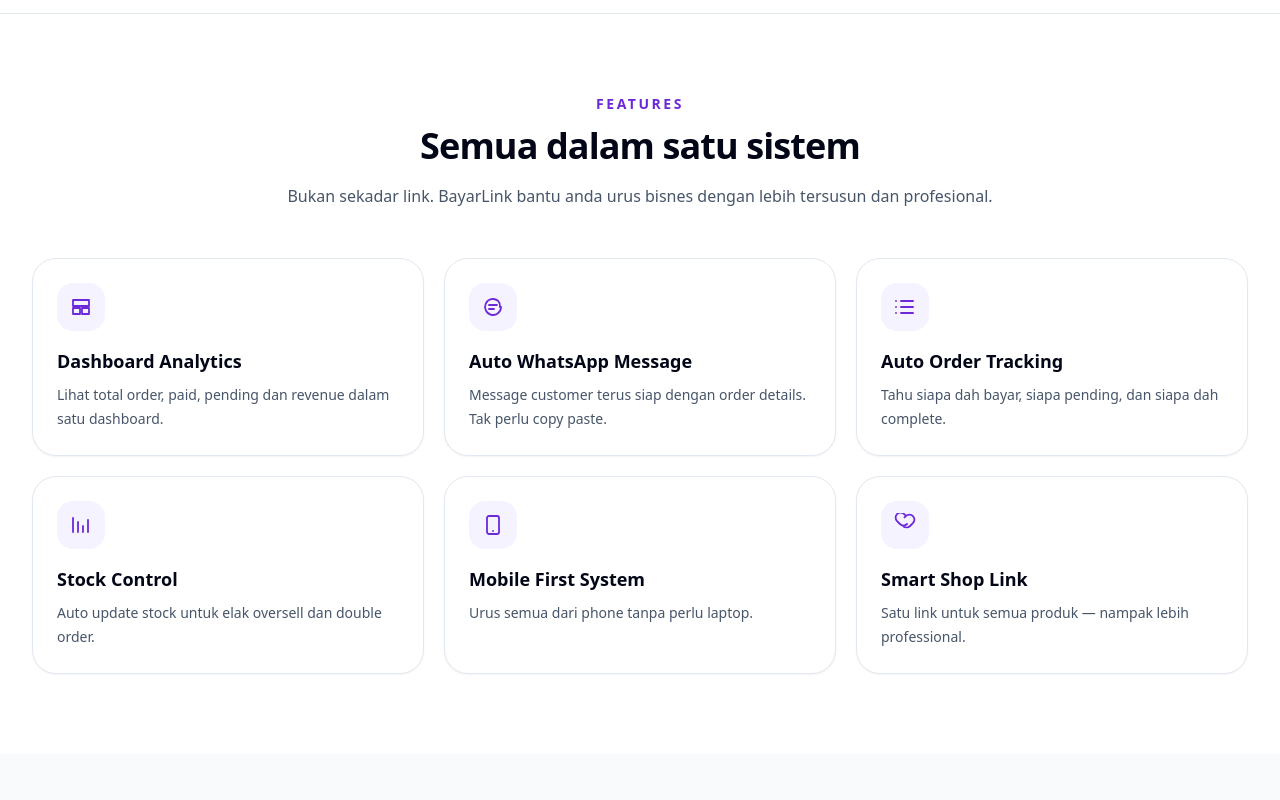
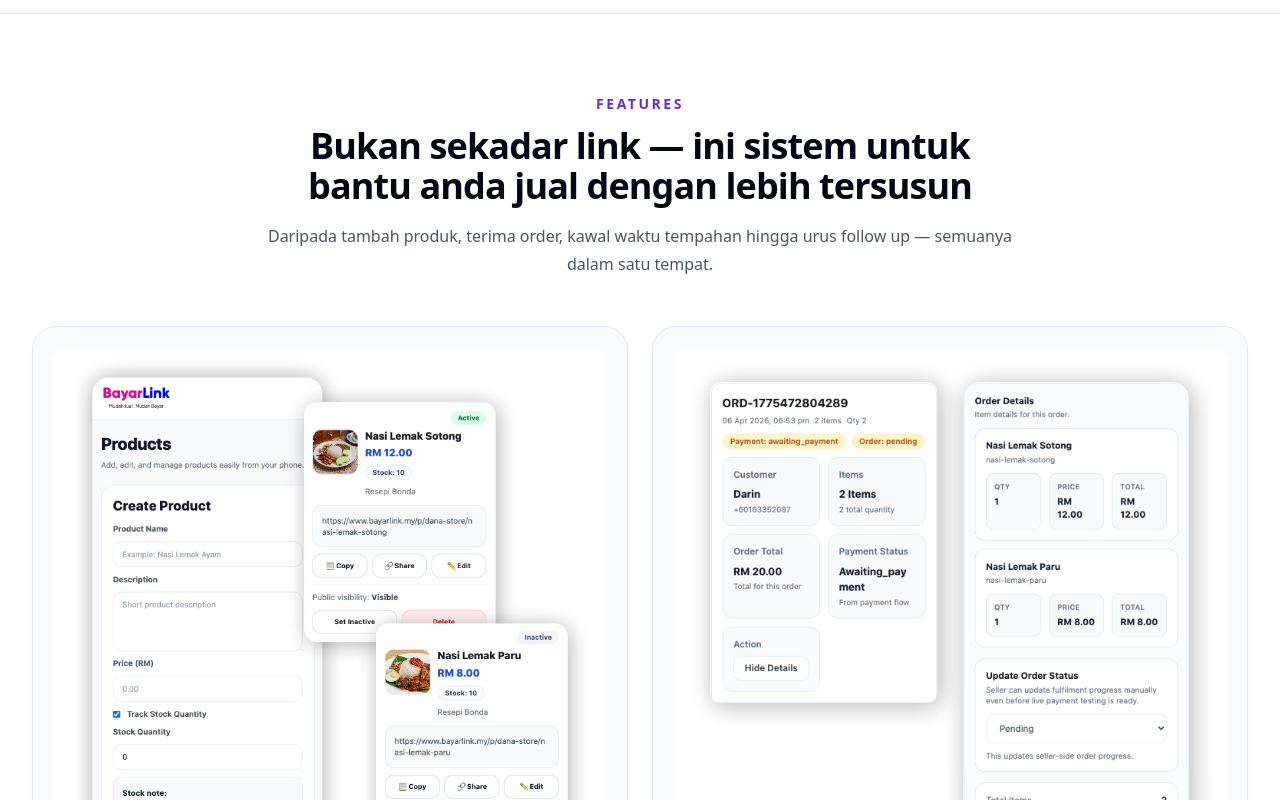
Before and after one commit to maizhakimm/pay-link, a Next.js app: page / in a window 1280 px wide. Shown: the part 2000-2800 px from the top of the page. Built offline with nearby package versions, Linux system fonts and the light colour scheme.

Commit message:
Update page.tsx

```diff
--- a/src/app/page.tsx
+++ b/src/app/page.tsx
@@ -107,7 +107,7 @@
 
             <div className="relative">
               <Image
-                src="/Hero Image 01.png"
+                src="/Hero.svg"
                 alt="BayarLink Preview"
                 width={700}
                 height={1400}
@@ -212,60 +212,50 @@
         </div>
       </section>
 
-      {/* Features */}
+{/* Features */}
 <section className="border-t border-slate-200 bg-white py-16 sm:py-20">
   <div className="mx-auto max-w-7xl px-4 sm:px-6 lg:px-8">
-
     <div className="mx-auto max-w-3xl text-center">
       <p className="text-sm font-semibold uppercase tracking-[0.18em] text-violet-700">
         Features
       </p>
       <h2 className="mt-3 text-3xl font-bold tracking-tight text-slate-950 sm:text-4xl">
-        Semua dalam satu sistem
+        Bukan sekadar link — ini sistem untuk bantu anda jual dengan lebih tersusun
       </h2>
       <p className="mt-4 text-base leading-7 text-slate-600">
-        Bukan sekadar link. BayarLink bantu anda urus bisnes dengan lebih tersusun dan profesional.
+        Daripada tambah produk, terima order, kawal waktu tempahan hingga urus
+        follow up — semuanya dalam satu tempat.
       </p>
     </div>
 
-    <div className="mt-12 grid gap-5 md:grid-cols-2 xl:grid-cols-3">
-
-      <FeatureCard
-        icon={<SystemIcon />}
-        title="Dashboard Analytics"
-        description="Lihat total order, paid, pending dan revenue dalam satu dashboard."
+    <div className="mt-12 grid gap-6 md:grid-cols-2">
+      <FeatureImageCard
+        imageSrc="/Product.svg"
+        imageAlt="BayarLink Product Feature"
+        title="Tambah Produk Dengan Mudah"
+        description="Masukkan produk, harga dan gambar dalam satu dashboard yang ringkas. Customer boleh terus lihat semua produk aktif anda dalam satu link."
       />
 
-      <FeatureCard
-        icon={<ChatIcon />}
-        title="Auto WhatsApp Message"
-        description="Message customer terus siap dengan order details. Tak perlu copy paste."
+      <FeatureImageCard
+        imageSrc="/Order.svg"
+        imageAlt="BayarLink Order Feature"
+        title="Semua Order Tersusun"
+        description="Tak perlu lagi scroll WhatsApp dan cari order satu-satu. Semua tempahan direkod dan lebih mudah untuk anda urus."
       />
 
-      <FeatureCard
-        icon={<FormIcon />}
-        title="Auto Order Tracking"
-        description="Tahu siapa dah bayar, siapa pending, dan siapa dah complete."
+      <FeatureImageCard
+        imageSrc="/Operation-Hour.svg"
+        imageAlt="BayarLink Operating Hours Feature"
+        title="Kawal Waktu Tempahan"
+        description="Tetapkan waktu kedai anda dibuka untuk tempahan. Elak customer order waktu anda tak available dan kurangkan salah faham."
       />
 
-      <FeatureCard
-        icon={<StockIcon />}
-        title="Stock Control"
-        description="Auto update stock untuk elak oversell dan double order."
+      <FeatureImageCard
+        imageSrc="/Dashboard-Daily Note-Whatsapp-Template.svg"
+        imageAlt="BayarLink Dashboard and WhatsApp Feature"
+        title="Urus Jualan Dengan Lebih Profesional"
+        description="Lihat ringkasan order, guna daily note, dan mudahkan follow up melalui template WhatsApp yang lebih tersusun."
       />
-
-      <FeatureCard
-        icon={<PhoneIcon />}
-        title="Mobile First System"
-        description="Urus semua dari phone tanpa perlu laptop."
-      />
-
-      <FeatureCard
-        icon={<LinkIcon />}
-        title="Smart Shop Link"
-        description="Satu link untuk semua produk — nampak lebih professional."
-      />
-
     </div>
   </div>
 </section>
@@ -636,6 +626,41 @@
   );
 }
 
+function FeatureImageCard({
+  imageSrc,
+  imageAlt,
+  title,
+  description,
+}: {
+  imageSrc: string;
+  imageAlt: string;
+  title: string;
+  description: string;
+}) {
+  return (
+    <div className="overflow-hidden rounded-3xl border border-slate-200 bg-white shadow-sm transition hover:-translate-y-0.5 hover:shadow-md">
+      <div className="border-b border-slate-100 bg-slate-50/70 p-4 sm:p-5">
+        <div className="relative overflow-hidden rounded-2xl bg-white">
+          <Image
+            src={imageSrc}
+            alt={imageAlt}
+            width={1200}
+            height={900}
+            className="h-auto w-full object-contain"
+          />
+        </div>
+      </div>
+
+      <div className="p-6">
+        <h3 className="text-lg font-bold text-slate-950 sm:text-xl">{title}</h3>
+        <p className="mt-2 text-sm leading-6 text-slate-600 sm:text-base">
+          {description}
+        </p>
+      </div>
+    </div>
+  );
+}
+
 function MiniPill({ text }: { text: string }) {
   return (
     <div className="rounded-2xl border border-slate-200 bg-slate-50 px-4 py-3 text-sm font-medium text-slate-700">
```
